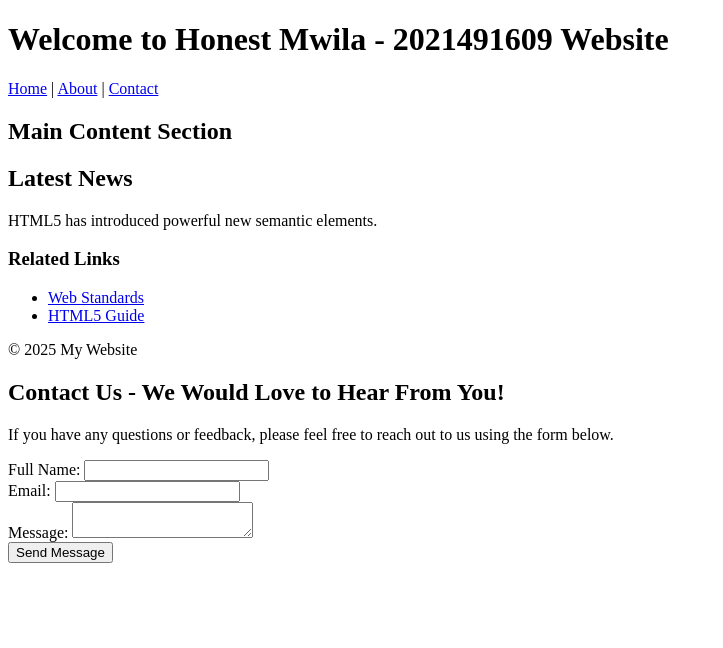
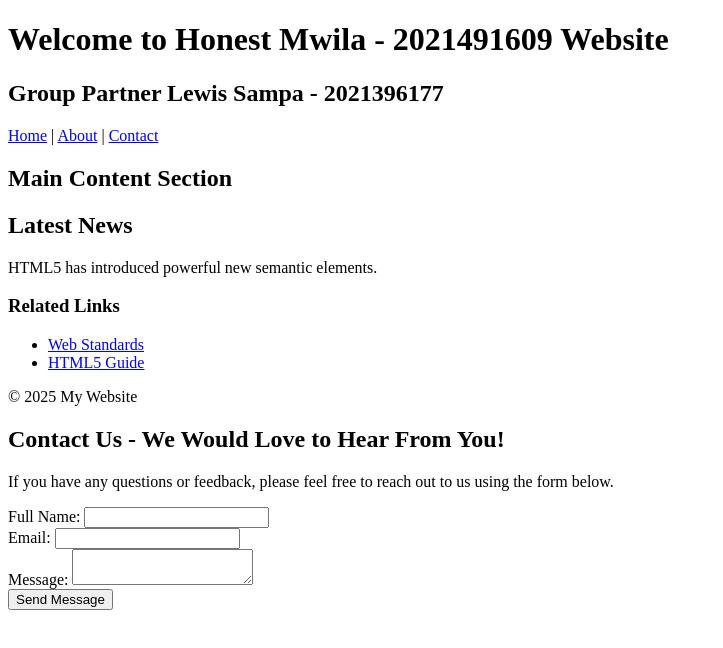
Before and after one commit to honest9388/lab2-html, a plain HTML site: page index.html in a window 1280 px wide. Shown: the whole page, without its empty margins (0-723 px from the left). Drawn offline with Linux system fonts and the light colour scheme.

Commit message:
Update index.html

```diff
--- a/index.html
+++ b/index.html
@@ -8,6 +8,7 @@
 <body>
     <header>
         <h1>Welcome to Honest Mwila - 2021491609 Website</h1>
+        <h2>Group Partner Lewis Sampa - 2021396177</h2>
         <nav>
             <a href="#">Home</a> |
             <a href="#">About</a> |
```
